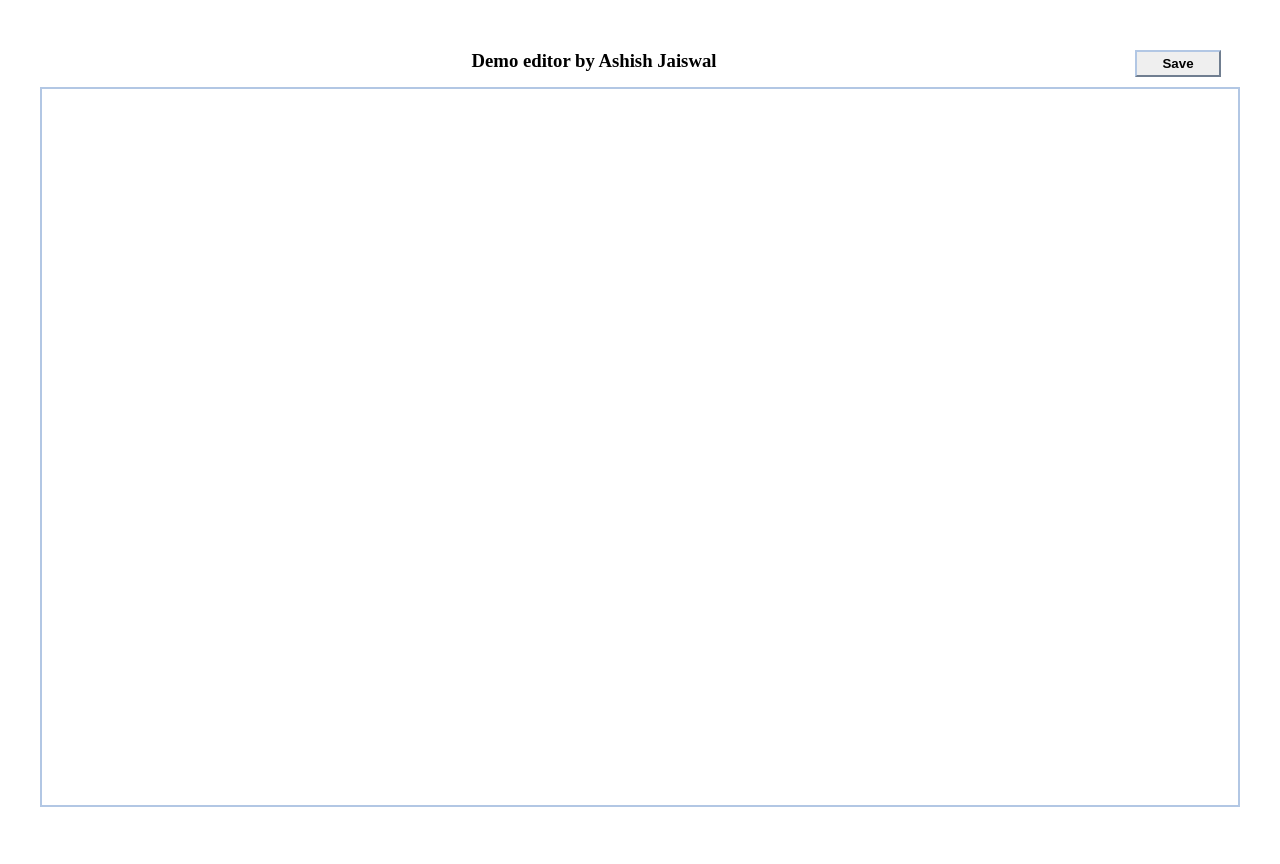
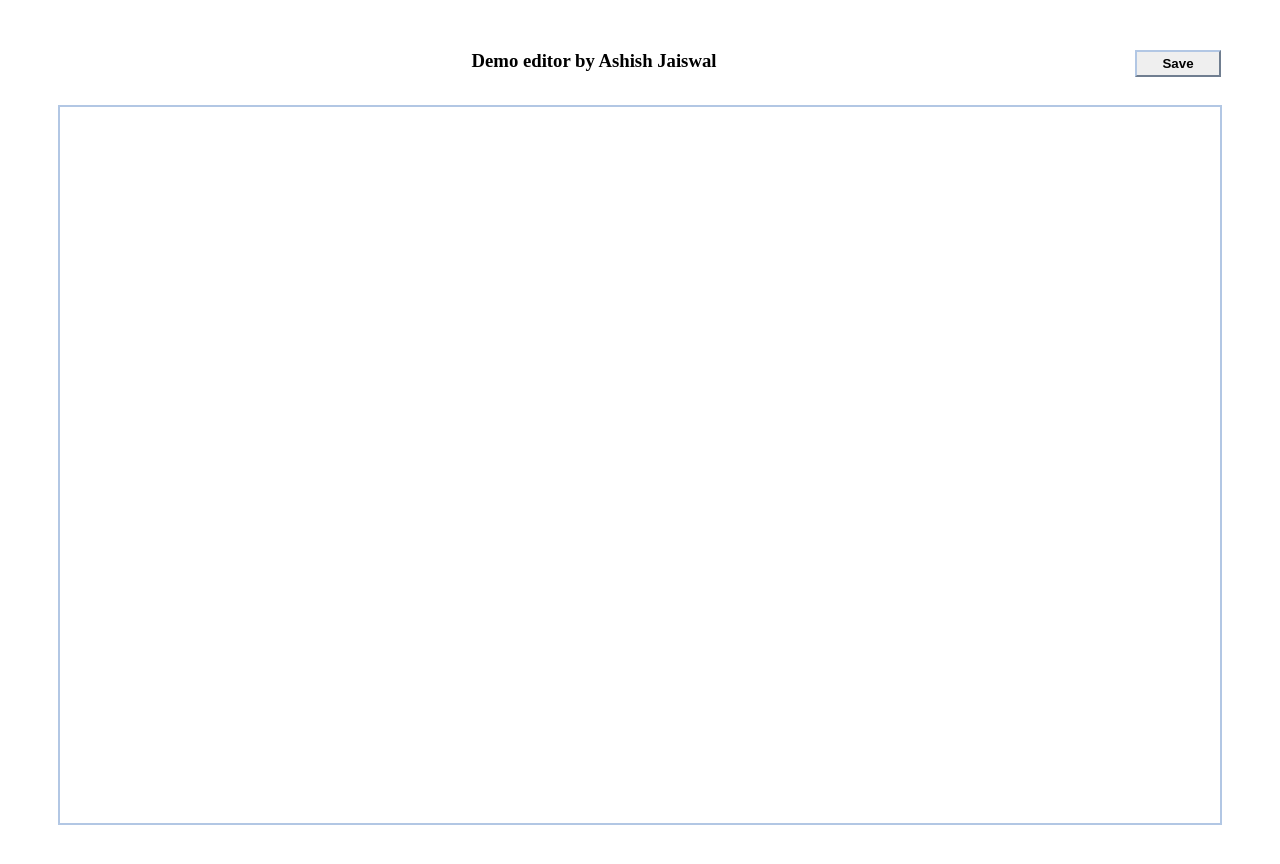
Before and after one commit to Ash4059/sorcerer, a React (Create React App) app: page / in a window 1280 px wide. Shown: the top 864 px of the page. Built offline with nearby package versions, Linux system fonts and the light colour scheme.

Commit message:
Action handled on change

```diff
--- a/src/App.css
+++ b/src/App.css
@@ -18,5 +18,6 @@
 }
 
 .DraftEditor-root {
-  height: 100% !important;
+  height: calc(100% - 48px) !important;
+  margin: 24px;
 }
--- a/src/Component/TextEditor.js
+++ b/src/Component/TextEditor.js
@@ -1,5 +1,5 @@
 import React, { useEffect } from "react";
-import { Editor, EditorState, ContentState, convertFromRaw } from "draft-js";
+import { Editor, EditorState, ContentState, convertFromRaw, Modifier, RichUtils } from "draft-js";
 import "draft-js/dist/Draft.css";
 
 const contentState = (numberOfLines) => {
@@ -11,37 +11,139 @@ const contentState = (numberOfLines) => {
 };
 
 const TextEditor = ({ editorState, setEditorState }) => {
-  const style = {
-    border: "2px solid #b2c7e4",
-    height: "720px",
-    overflowY: "auto",
-    padding: "10px",
-  };
-
-  const handleEditChange = (newEditorState) => {
-    setEditorState(newEditorState);
-  }
 
   useEffect(() => {
     const savedState = localStorage.getItem("editorState");
     if (savedState) {
-        try {
-            const contentState = convertFromRaw(JSON.parse(savedState));
-            setEditorState(EditorState.createWithContent(contentState));
-        }
-        catch (error)
-        {
-            console.error("Failed to load editor state:", error);
-        }
+      try {
+        const contentState = convertFromRaw(JSON.parse(savedState));
+        setEditorState(EditorState.createWithContent(contentState));
+      } catch (error) {
+        console.error("Failed to load editor state:", error);
+      }
     } else {
       setEditorState(EditorState.createWithContent(contentState(36)));
     }
   }, []);
 
+  const style = {
+    border: "2px solid #b2c7e4",
+    height: "720px",
+    overflowY: "auto",
+    margin: "18px",
+    padding: "0px 16px",
+  };
+
+  const handleEditChange = (newEditorState) => {
+    setEditorState(newEditorState);
+  };
+
+  const handleBeforeInput = (chars, editorState) => {
+      const currentContent = editorState.getCurrentContent();
+      const selection = editorState.getSelection();
+      const startKey = selection.getStartKey();
+      const startOffset = selection.getStartOffset();
+
+      let newEditorState = editorState;
+
+      if(chars === ' ' && startOffset > 0 && startOffset < 4) {
+          const block = currentContent.getBlockForKey(startKey);
+          const text = block.getText();
+
+          if(text === '#') {
+            const newContentState = Modifier.replaceText(
+              currentContent,
+              selection.merge({
+                anchorOffset: 0,
+                focusOffset: 1
+              }),
+              ''
+            );
+            newEditorState = EditorState.push(
+              editorState,
+              newContentState,
+              'change-block-type'
+            );
+            newEditorState = RichUtils.toggleBlockType(
+                newEditorState,
+                'header-one'
+            );
+            setEditorState(newEditorState);
+            return 'handled';
+          }
+
+          if(text === '*') {
+            const newContentState = Modifier.replaceText(
+              currentContent,
+              selection.merge({
+                anchorOffset: 0,
+                focusOffset: 1
+              }),
+              ''
+            );
+            newEditorState = EditorState.push(
+              editorState,
+              newContentState,
+              'change-inline-style'
+            );
+            newEditorState = RichUtils.toggleInlineStyle(
+                newEditorState,
+                'BOLD'
+            );
+            setEditorState(newEditorState);
+            return 'handled';
+          }
+          if(text === '**'){
+            const newContentState = Modifier.replaceText(
+              currentContent,
+              selection.merge({
+                anchorOffset: 0,
+                focusOffset: 2
+              }),
+              ''
+            );
+            newEditorState = EditorState.push(
+              editorState,
+              newContentState,
+              'change-inline-style'
+            );
+            newEditorState = RichUtils.toggleInlineStyle(
+                newEditorState,
+                'RED'
+            );
+            setEditorState(newEditorState);
+            return 'handled';
+          }
+          if(text === '***') {
+            const newContentState = Modifier.replaceText(
+              currentContent,
+              selection.merge({
+                anchorOffset: 0,
+                focusOffset: 3
+              }),
+              ''
+            );
+            newEditorState = EditorState.push(
+              editorState,
+              newContentState,
+              'change-inline-style'
+            );
+            newEditorState = RichUtils.toggleInlineStyle(
+                newEditorState,
+                'UNDERLINE'
+            );
+            setEditorState(newEditorState);
+            return 'handled';
+          }
+          return 'not-handled';
+      }
+  }
+
   return (
     <div style={style}>
       <Editor
         editorState={editorState}
+        handleBeforeInput={handleBeforeInput}
         onChange={handleEditChange}
       />
     </div>
```
